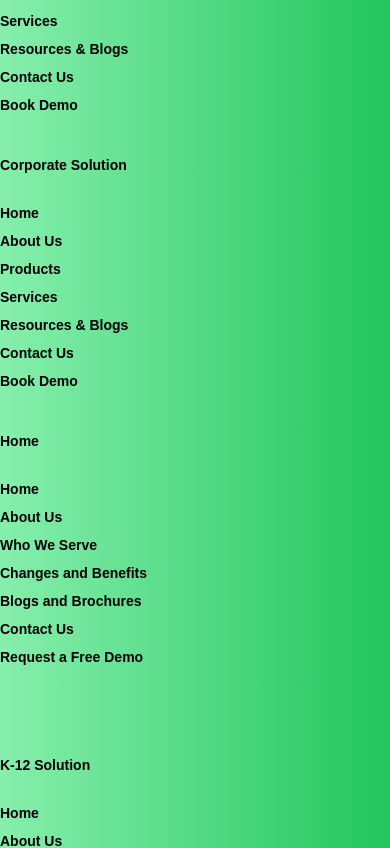
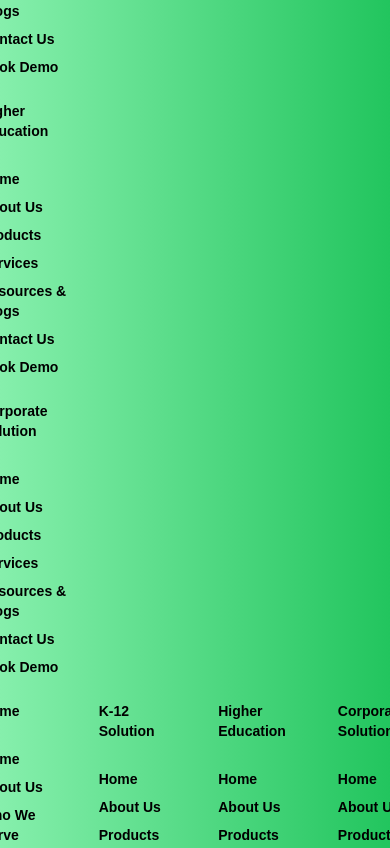
Before and after one commit to AJprSINGH/triz_app, a Next.js app: page /Footer/Footer in a window 390 px wide. Shown: the part 843-1691 px from the top of the page. Built offline with nearby package versions, Linux system fonts and the light colour scheme.

Commit message:
Check Eighteen

```diff
--- a/src/pages/Footer/Footer.jsx
+++ b/src/pages/Footer/Footer.jsx
@@ -49,7 +49,7 @@ function Footer() {
             ))}
 
         </nav>
-<nav className="flex w-full justify-center gap-12 max-md:flex-wrap sm:grid sm:grid-cols-2 sm:gap-x-4 sm:gap-y-6 md:hidden">
+<nav className="flex w-full justify-center gap-12 max-md:flex-wrap sm:grid sm:grid-cols-4 sm:gap-x-4 sm:gap-y-6 md:hidden lg:hidden">
   {footerColumns.map((column, index) => (
     <FooterColumn
       key={index}
--- a/tailwind.config.js
+++ b/tailwind.config.js
@@ -7,6 +7,7 @@ module.exports = {
   ],
   theme: {
     extend: {
+      screens: { 'sm': { 'min': '640px' } },
       colors: {
         background: "var(--background)",
         foreground: "var(--foreground)",
```
